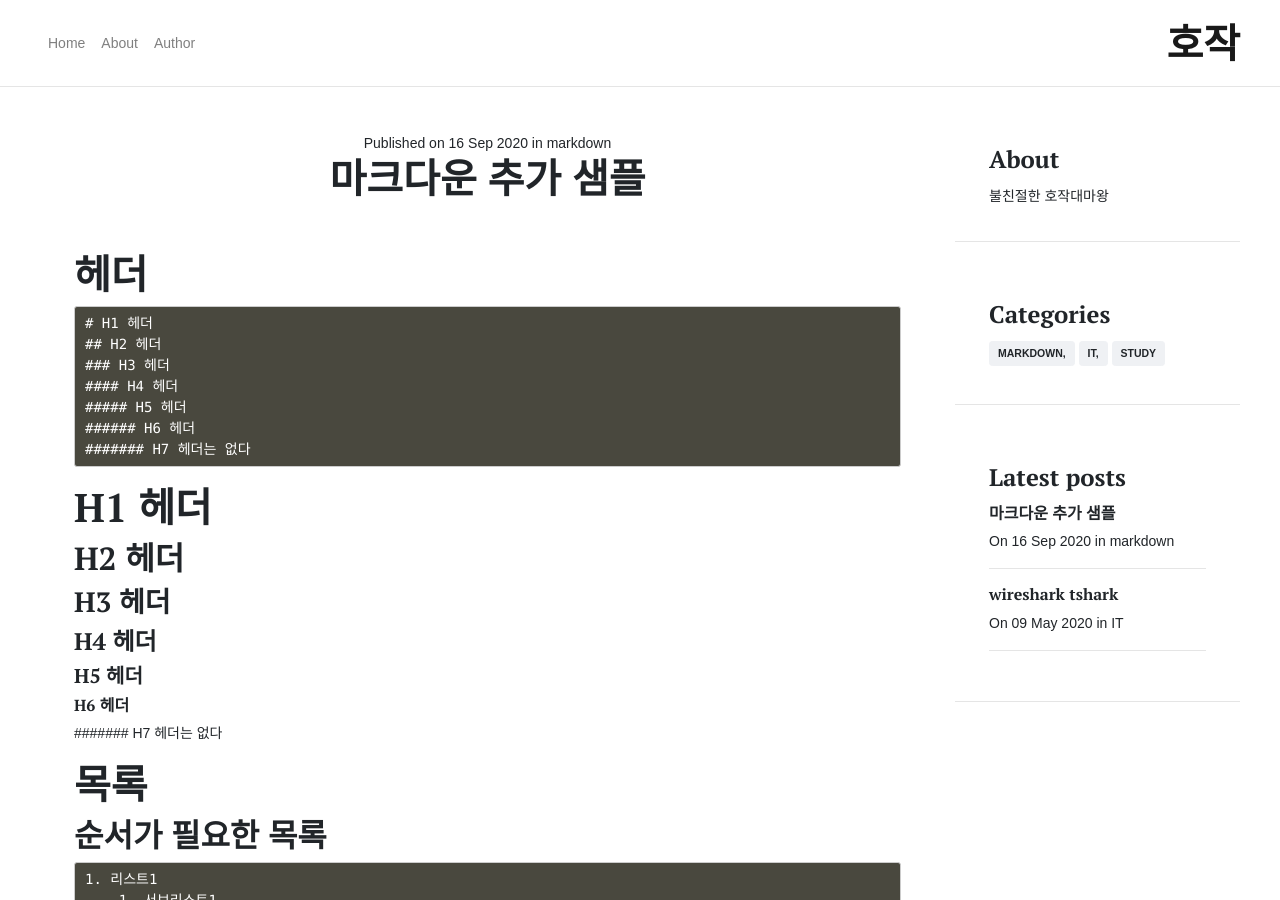
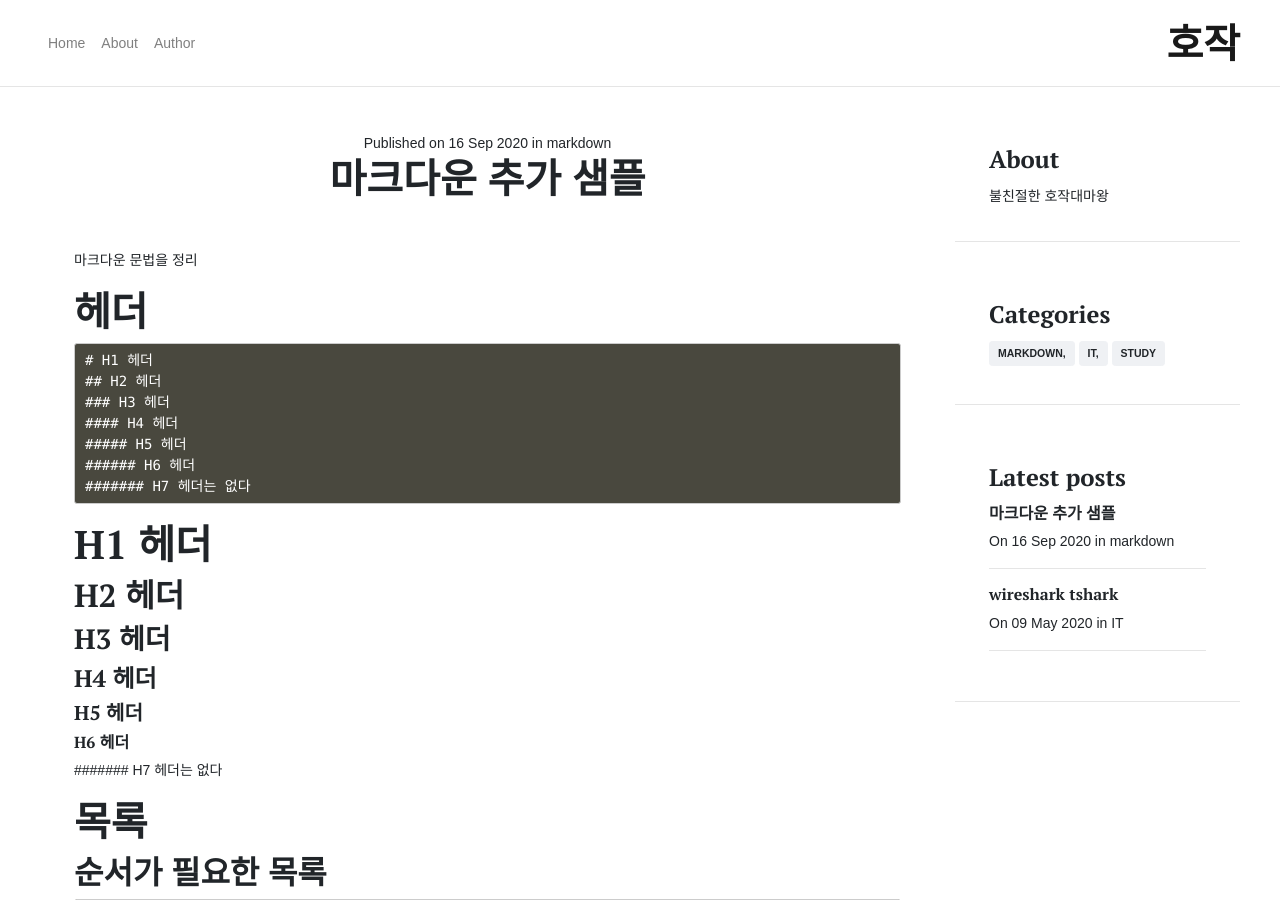
Before and after one commit to cholchori/cholchori.github.io, a Jekyll site: the page built from _posts/2020-09-16-markdown-ext.md, in a window 1280 px wide and 900 px high. Built offline with Jekyll 4.4.1, drawn with Linux system fonts in a browser that asks for light colours; emoji names are drawn with the system emoji font; some web fonts are replaced; comment, search, counter and statistics services are not loaded.

Commit message:
Update 2020-09-16-markdown-ext.md

```diff
--- a/_posts/2020-09-16-markdown-ext.md
+++ b/_posts/2020-09-16-markdown-ext.md
@@ -7,6 +7,7 @@ image: smile.gif
 categories: ["markdown"]
 ---
 
+마크다운 문법을 정리
 
 # 헤더
 
```
